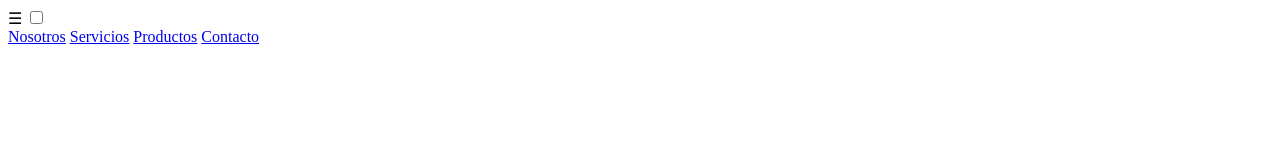
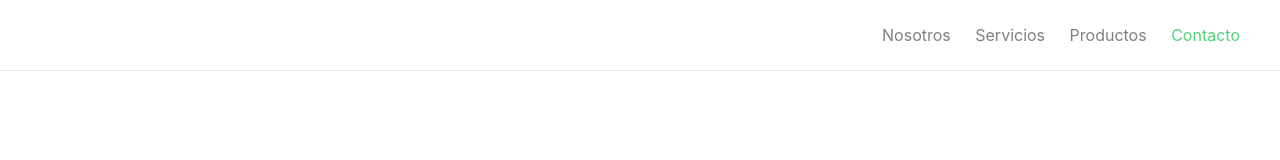
Before and after one commit to florensantucho/Men--hamburguesa, a plain HTML site: page index.html in a window 1280 px wide. Drawn offline with Linux system fonts and the light colour scheme.

Commit message:
archivo funcional link styles

```diff
--- a/index.html
+++ b/index.html
@@ -4,7 +4,7 @@
     <meta charset="UTF-8">
     <meta name="viewport" content="width=device-width, initial-scale=1.0">
     <title>Menú Hamburguesa</title>
-    <link rel="stylesheet" type="style css" href="styles/style.css">
+    <link href="styles/style.css" rel="stylesheet" type="text/css">
 </head>
 <body>
     <div class="nav">
--- a/styles/componentes/_variable.scss
+++ b/styles/componentes/_variable.scss
@@ -26,7 +26,7 @@ body {
     }
 }
 
-.span {
+span {
     color: #54d17a;
 }
 
```
Also changed, not shown: 1 other file.
